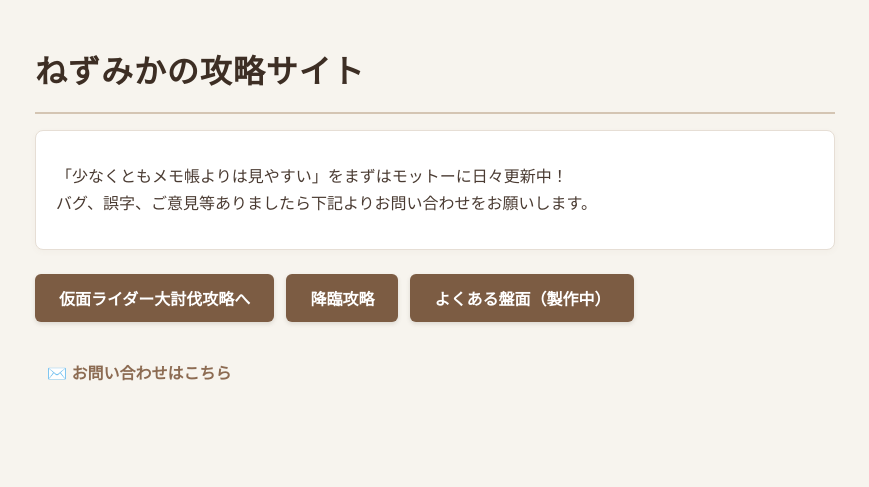
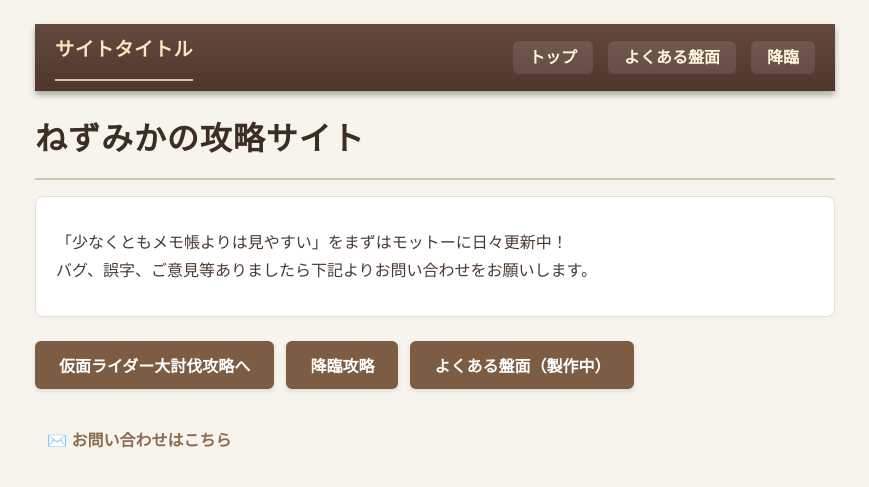
Before and after one commit to Nezumika/nezumika-kotodaman, a website: page index.html in a window 1280 px wide. Shown: the whole page, without its empty margins (205-1074 px from the left). Drawn offline with Linux system fonts and the light colour scheme.

Commit message:
Add files via upload

```diff
--- /dev/null
+++ b/headStyle.css
@@ -0,0 +1,52 @@
+/* ヘッダー全体（温かみのある木目調カラー） */
+.site-header {
+  background-color: #5c4033; /* ダークブラウン */
+  background-image: linear-gradient(rgba(255, 255, 255, 0.05), rgba(0, 0, 0, 0.15));
+  color: #fff8dc; /* 生成り色・コーンシルク */
+  padding: 10px 20px;
+  box-shadow: 0 4px 6px rgba(0, 0, 0, 0.3);
+  position: sticky; /* 画面上部に固定 */
+  top: 0;
+  z-index: 1000;
+}
+
+.header-container {
+  max-width: 1000px;
+  margin: 0 auto;
+  display: flex;
+  justify-content: space-between;
+  align-content: center;
+  align-items: center;
+}
+
+.site-title {
+  margin: 0;
+  font-size: 1.2rem;
+  color: #f4e8c1;
+}
+
+/* メニュー部分 */
+.site-nav ul {
+  list-style: none;
+  margin: 0;
+  padding: 0;
+  display: flex;
+  gap: 15px; /* メニュー同士の間隔 */
+}
+
+.site-nav a {
+  color: #fff8dc;
+  text-decoration: none;
+  font-weight: bold;
+  padding: 8px 16px;
+  border-radius: 6px;
+  background: rgba(255, 255, 255, 0.1);
+  transition: all 0.2s ease;
+}
+
+/* ホバー時の効果 */
+.site-nav a:hover {
+  background: #8b5a2b; /* 明るめの木目ブラウン */
+  color: #ffffff;
+  transform: translateY(-2px);
+}
--- /dev/null
+++ b/header.html
@@ -0,0 +1,13 @@
+<!-- header.html の中身（これだけ！） -->
+<header class="site-header">
+  <div class="header-container">
+    <h1 class="site-title">サイトタイトル</h1>
+    <nav class="site-nav">
+      <ul>
+        <li><a href="/">トップ</a></li>
+        <li><a href="/boards">よくある盤面</a></li>
+        <li><a href="/advent">降臨</a></li>
+      </ul>
+    </nav>
+  </div>
+</header>
--- a/index.html
+++ b/index.html
@@ -4,7 +4,7 @@
 <head>
     <meta charset="UTF-8">
     <meta name="viewport" content="width=device-width, initial-scale=1.0">
-
+    <link rel="stylesheet" href="headStyle.css">
     <title>ねずみかの攻略サイト</title>
 
     <style>
@@ -102,6 +102,18 @@
 
 <body>
 
+    <!-- メニューを表示したい場所（bodyの先頭など）に置く！ -->
+<div id="header-placeholder"></div>
+
+<script>
+  // header.html を自動で読み込んで差し込む魔法のコード！
+  fetch('header.html')
+    .then(response => response.text())
+    .then(data => {
+      document.getElementById('header-placeholder').innerHTML = data;
+    });
+</script>
+
     <h1>ねずみかの攻略サイト</h1>
 
     <div class="intro-text">
--- a/server.js
+++ b/server.js
@@ -30,6 +30,9 @@
 // リクエスト解析用ミドルウェア
 app.use(express.urlencoded({ extended: true }));
 app.use(express.json());
+
+// 👈 ここにこの1行を追加してくださいっ！
+app.use(express.static(__dirname));
 
 // ルーティング設定
 app.get("/", (req, res) => {
```
